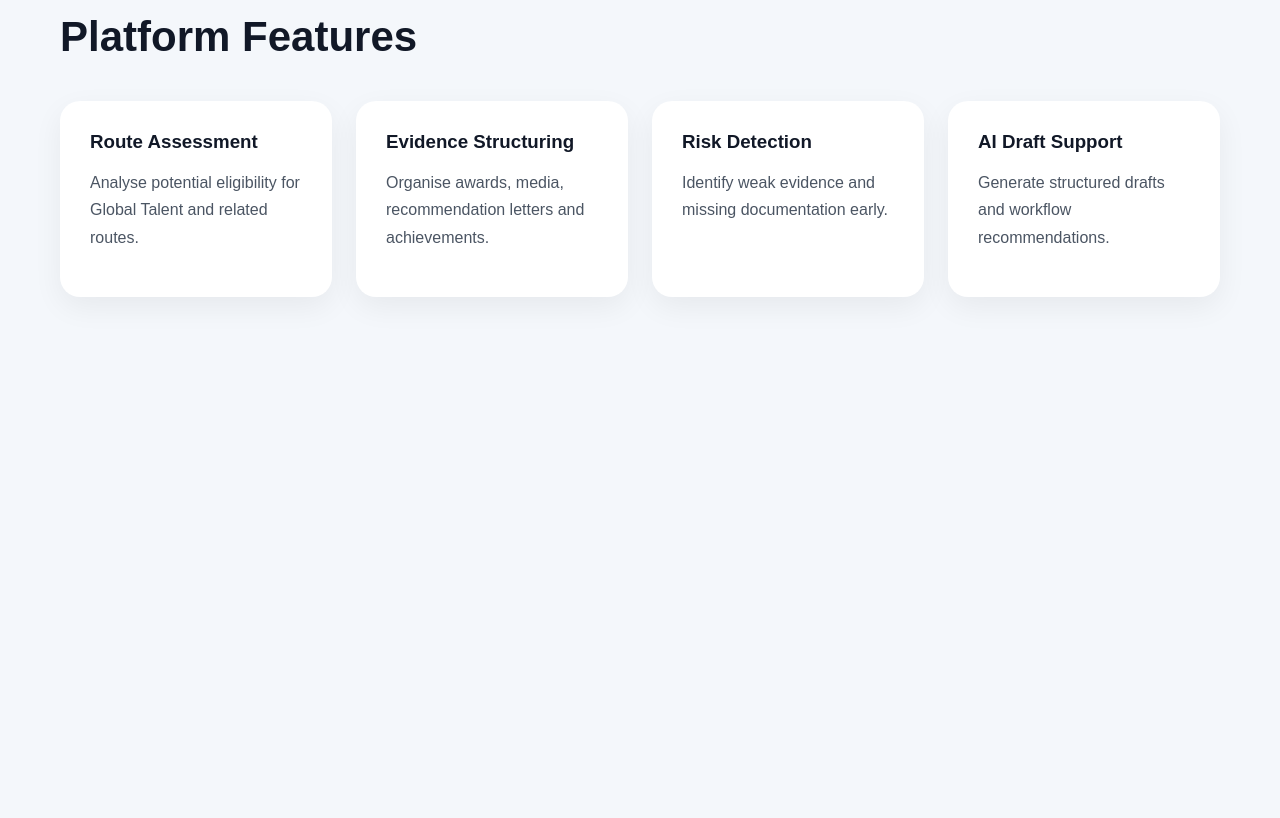
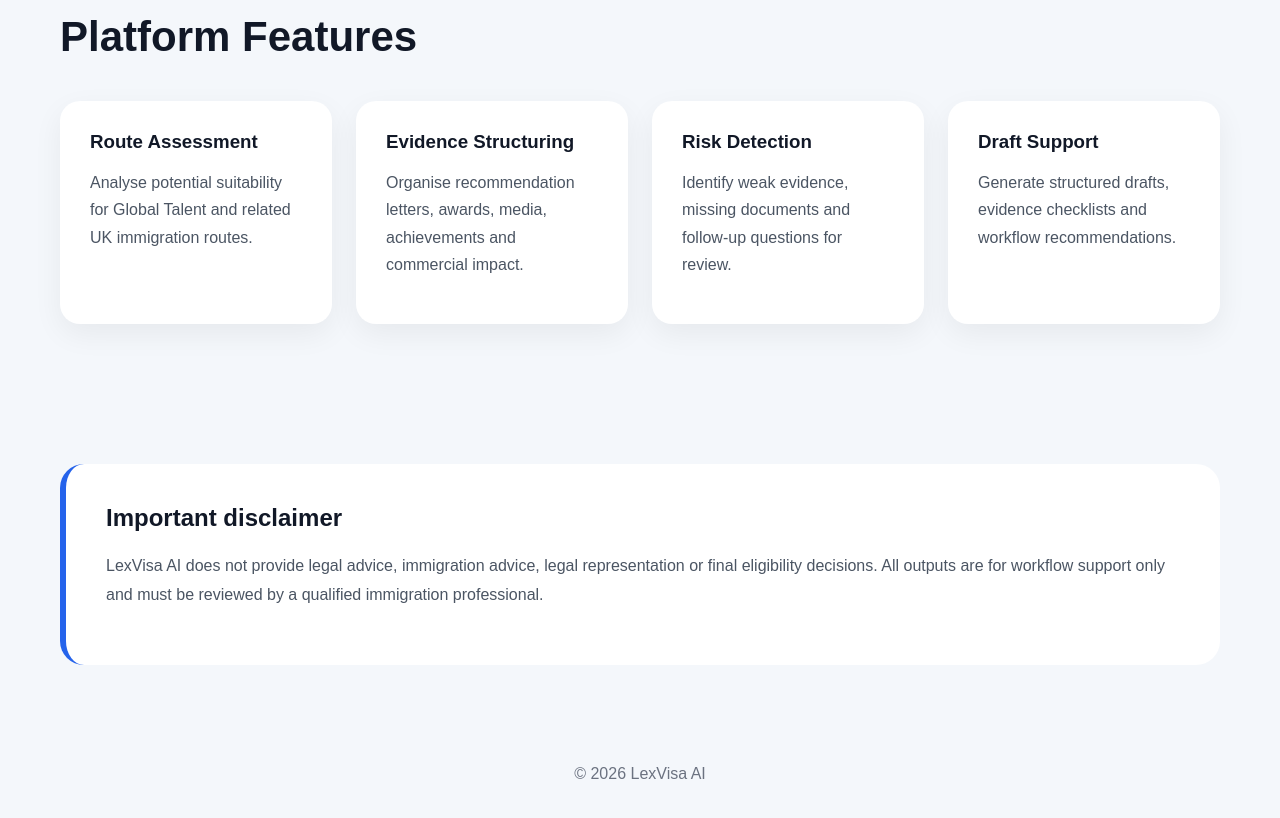
Before and after one commit to imona-si/lexvisa-ai, a Next.js app: page / in a window 1280 px wide. Shown: the part 620-1438 px from the top of the page. Before the commit the page ends 997 px from the top, so only its background shows below. Built offline with nearby package versions, Linux system fonts and the light colour scheme.

Commit message:
Update index.js

```diff
--- a/pages/index.js
+++ b/pages/index.js
@@ -2,9 +2,7 @@
   return (
     <main className="page">
       <section className="hero">
-        <div className="badge">
-          AI-assisted immigration workflow platform
-        </div>
+        <div className="badge">AI-assisted immigration workflow platform</div>
 
         <h1>LexVisa AI</h1>
 
@@ -18,45 +16,56 @@
             Start Assessment
           </a>
 
-          <a className="secondary" href="#">
+          <a className="secondary" href="#features">
             Explore Features
           </a>
         </div>
       </section>
 
-      <section className="section">
+      <section id="features" className="section">
         <h2>Platform Features</h2>
 
         <div className="grid">
           <div className="card">
             <h3>Route Assessment</h3>
             <p>
-              Analyse potential eligibility for Global Talent and related routes.
+              Analyse potential suitability for Global Talent and related UK immigration routes.
             </p>
           </div>
 
           <div className="card">
             <h3>Evidence Structuring</h3>
             <p>
-              Organise awards, media, recommendation letters and achievements.
+              Organise recommendation letters, awards, media, achievements and commercial impact.
             </p>
           </div>
 
           <div className="card">
             <h3>Risk Detection</h3>
             <p>
-              Identify weak evidence and missing documentation early.
+              Identify weak evidence, missing documents and follow-up questions for review.
             </p>
           </div>
 
           <div className="card">
-            <h3>AI Draft Support</h3>
+            <h3>Draft Support</h3>
             <p>
-              Generate structured drafts and workflow recommendations.
+              Generate structured drafts, evidence checklists and workflow recommendations.
             </p>
           </div>
         </div>
       </section>
+
+      <section className="disclaimer">
+        <h2>Important disclaimer</h2>
+        <p>
+          LexVisa AI does not provide legal advice, immigration advice, legal representation
+          or final eligibility decisions. All outputs are for workflow support only and must
+          be reviewed by a qualified immigration professional.
+        </p>
+      </section>
+
+      <footer>© 2026 LexVisa AI</footer>
     </main>
   );
 }
```
